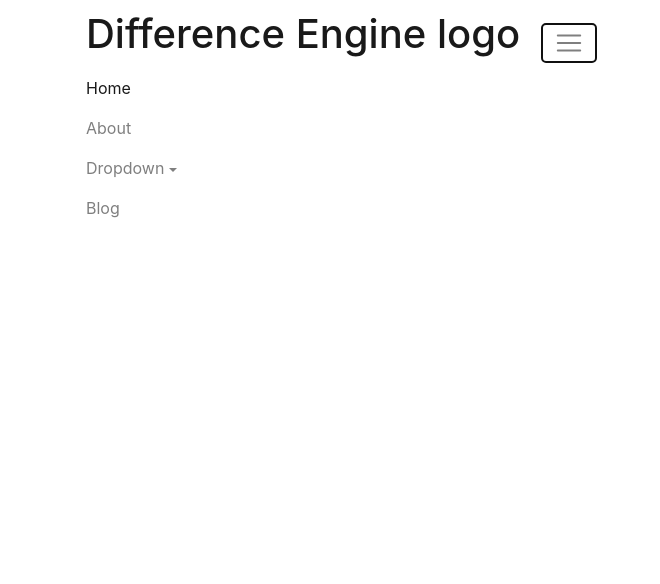
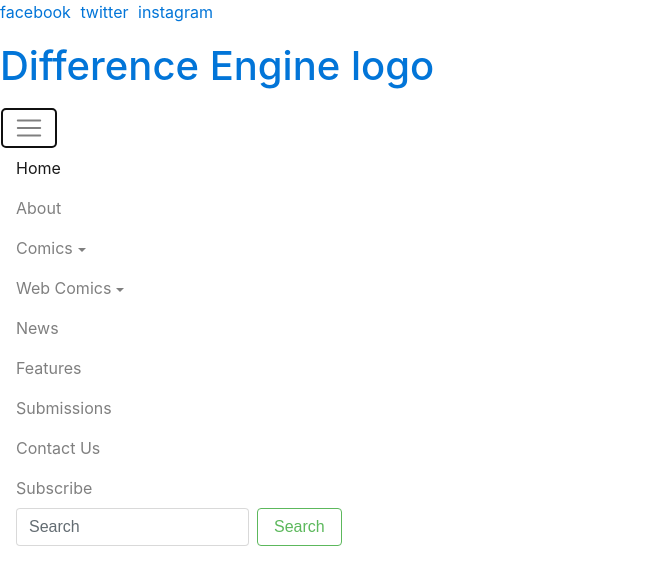
Before and after one commit to adelinekuswanto/difference-engine, a plain HTML site: page index.html in a window 1280 px wide. Both pictures are taken after a click on the button "Toggle navigation". Shown: the whole page, without its empty margins (0-660 px from the left). Drawn offline with nearby package versions, Linux system fonts and the light colour scheme.

Commit message:
Added header and navbar

```diff
--- a/index.html
+++ b/index.html
@@ -14,33 +14,57 @@
 </head>
 
 <body>
+<!-- Header start -->
 	<header class="main-header">
-		<nav class="container navbar navbar-expand-lg navbar-light bg-light">
+			<div class="row">
+				<div class="col-12 subnav-links">
+					<ul class="list-inline">
+						<li class="list-inline-item"><a href="#">facebook</a></li>
+						<li class="list-inline-item"><a href="#">twitter</a></li>
+						<li class="list-inline-item"><a href="#">instagram</a></li>
+					</ul>
+				</div>
+			</div>
 			<div class="row">
 				<div class="col-12">
 						<a class="navbar-brand" href="#"><h1>Difference Engine logo</h1></a>
-						<button class="navbar-toggler" type="button" data-toggle="collapse" data-target="#navbarSupportedContent" aria-controls="navbarSupportedContent" aria-expanded="false" aria-label="Toggle navigation">
-			    		<span class="navbar-toggler-icon"></span>
-			  			</button>
 			  	</div>
 			</div>
-			<div class="row">
-				<div class="col-12 collapse navbar-collapse" id="navbarSupportedContent">
+			<div class="row navbar-wrapper">
+				<nav class="navbar navbar-expand-lg navbar-light bg-light">
+					<button class="navbar-toggler" type="button" data-toggle="collapse" data-target="#navbarSupportedContent" aria-controls="navbarSupportedContent" aria-expanded="false" aria-label="Toggle navigation">
+			    		<span class="navbar-toggler-icon"></span>
+			  		</button>
+					<div class="col-12 collapse navbar-collapse" id="navbarSupportedContent">
 						<ul class="navbar-nav mr-auto">
 							<li class="nav-item active"><a class="nav-link" href="#">Home</a></li>
 							<li class="nav-item"><a class="nav-link" href="#">About</a></li>
 							<li class="nav-item dropdown">
-						        <a class="nav-link dropdown-toggle" href="#" id="navbarDropdown" role="button" data-toggle="dropdown" aria-haspopup="true" aria-expanded="false">Dropdown</a>
-						        <div class="dropdown-menu" aria-labelledby="navbarDropdown">
-						          <a class="dropdown-item" href="#">Action</a>
-						          <a class="dropdown-item" href="#">Another action</a>
-						          <div class="dropdown-divider"></div>
-						          <a class="dropdown-item" href="#">Something else here</a>
-						        </div>
-					      	</li>
-							<li class="nav-item"><a class="nav-link" href="#">Blog</a></li>
+								<a class="nav-link dropdown-toggle" href="#" id="comicsDropdown" role="button" data-toggle="dropdown" aria-haspopup="true" aria-expanded="false">Comics</a>
+							    <div class="dropdown-menu" aria-labelledby="comicsDropdown">
+							    	<a class="dropdown-item" href="#">All</a>
+							        <a class="dropdown-item" href="#">By Genre</a>
+							    </div>
+							</li>
+							<li class="nav-item dropdown">
+								<a class="nav-link dropdown-toggle" href="#" id="webcomicsDropdown" role="button" data-toggle="dropdown" aria-haspopup="true" aria-expanded="false">Web Comics</a>
+							    <div class="dropdown-menu" aria-labelledby="webcomicsDropdown">
+							    	<a class="dropdown-item" href="#">All</a>
+							        <a class="dropdown-item" href="#">By Genre</a>
+							    </div>
+							</li>
+							<li class="nav-item"><a class="nav-link" href="#">News</a></li>
+							<li class="nav-item"><a class="nav-link" href="#">Features</a></li>
+							<li class="nav-item"><a class="nav-link" href="#">Submissions</a></li>
+							<li class="nav-item"><a class="nav-link" href="#">Contact Us</a></li>
+							<li class="nav-item"><a class="nav-link" href="#">Subscribe</a></li>
 						</ul>
-				</div>
+						<form class="form-inline my-2 my-lg-0">
+					      <input class="form-control mr-sm-2" type="search" placeholder="Search" aria-label="Search">
+					      <button class="btn btn-outline-success my-2 my-sm-0" type="submit">Search</button>
+					    </form>
+					</div>
+				</nav>
 			</div>
-		</nav>
 	</header>
+<!-- Header end -->
```
